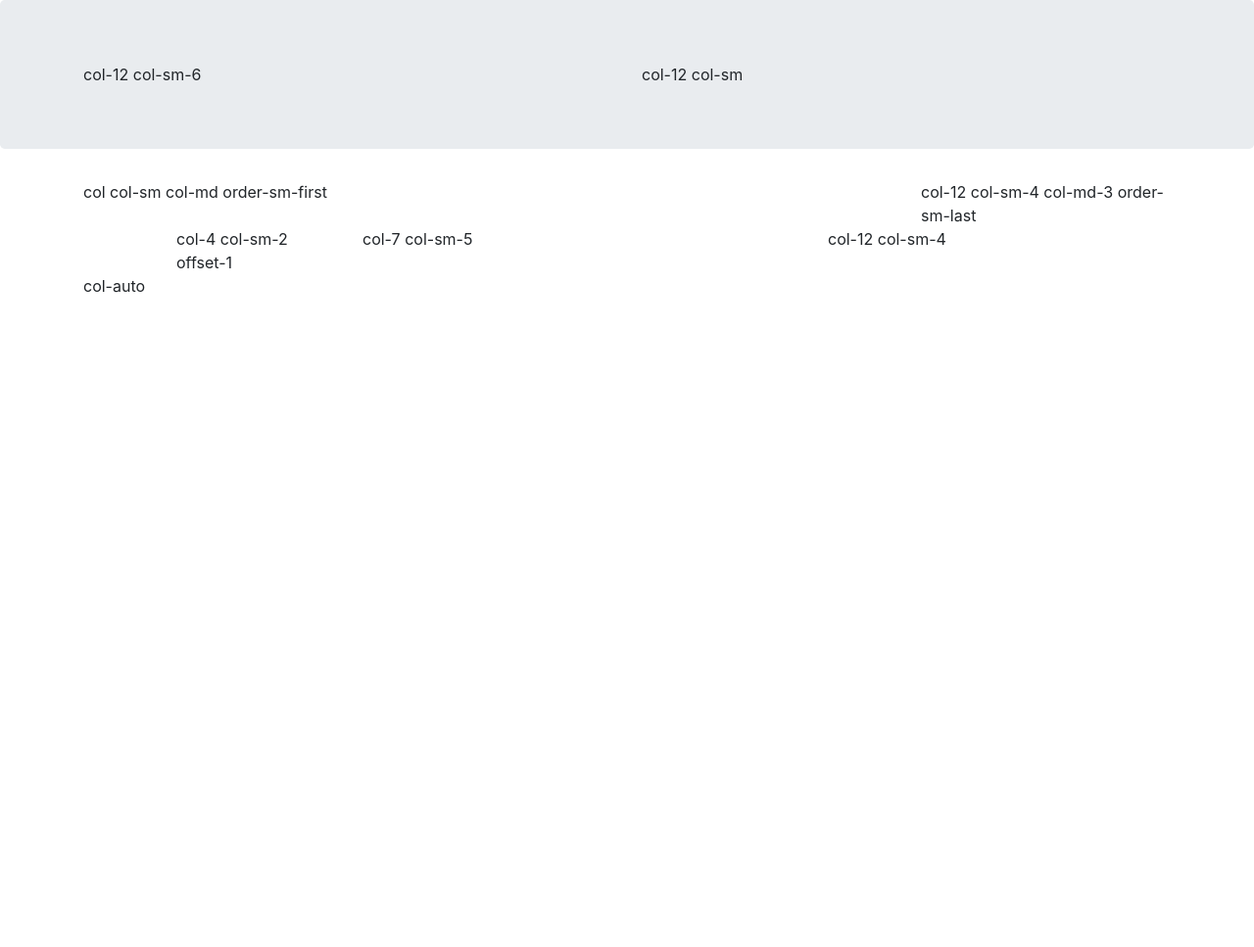
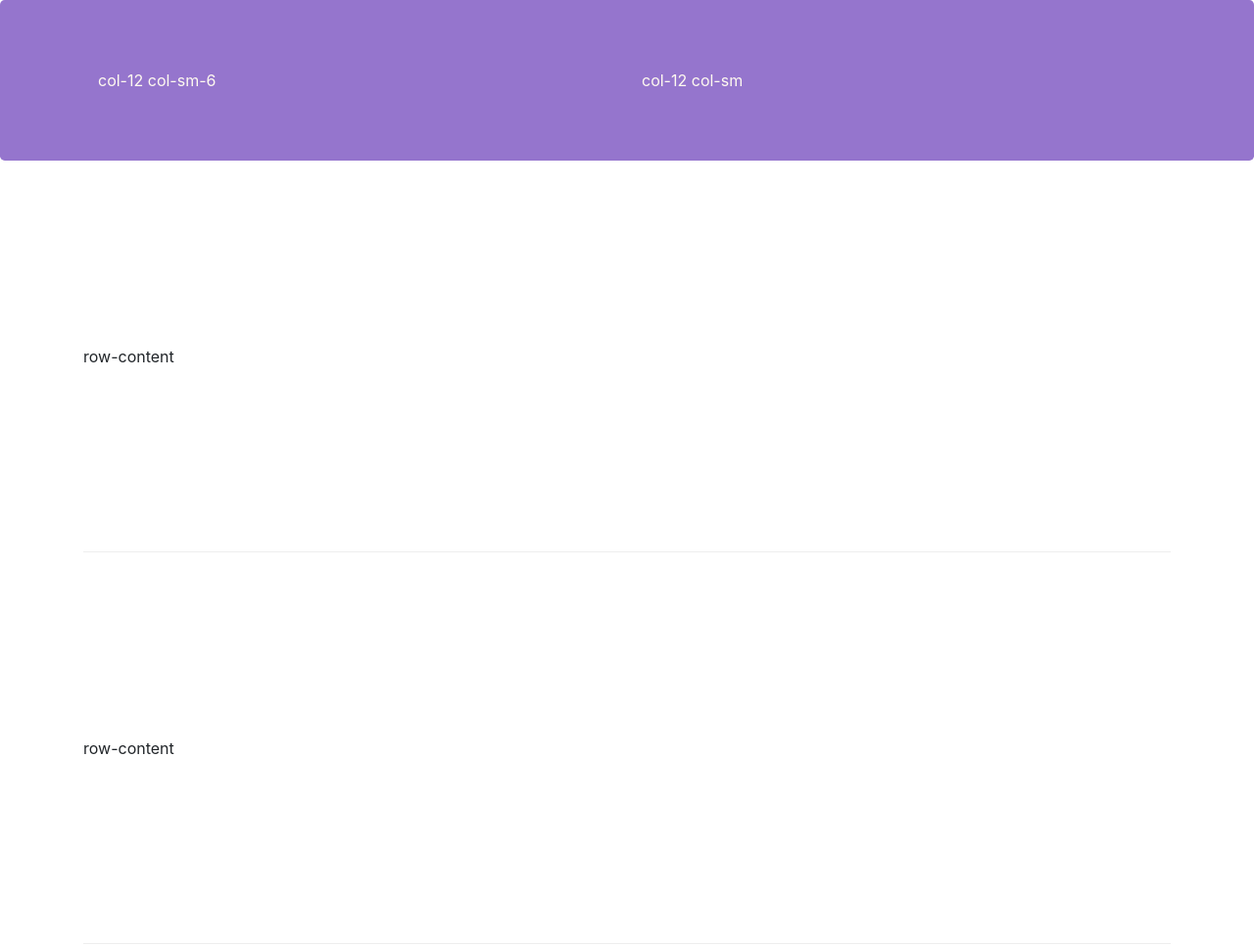
Before and after one commit to BichLien2706/git-test-01, a website: page index.html in a window 1280 px wide. Shown: the top 967 px of the page at 98% size. Before the commit the page ends 800 px from the top, so only its background shows below. Drawn offline with nearby package versions, Linux system fonts and the light colour scheme.

Commit message:
Bootstrap Grid Part 2

```diff
--- a/index.html
+++ b/index.html
@@ -6,11 +6,12 @@
     <meta name="viewport" content="width=device-width, initial-scale=1.0">
     <title>Document</title>
     <link rel="stylesheet" href="node_modules/bootstrap/dist/css/bootstrap.min.css">
+    <link rel="stylesheet" href="./style.css">
 </head>
 <body>
     <header class="jumbotron">
         <div class="container">
-            <div class="row">
+            <div class="row row-header">
                 <div class="col-12 col-sm-6"> col-12 col-sm-6 </div>
                 <div class="col-12 col-sm"> col-12 col-sm </div>
             </div>
@@ -18,25 +19,33 @@
     </header>
     <section>
         <div class="container">
-            <div class="row">
+            <div class="row row-content align-items-center"> row-content </div>
+
+
+            <div class="row row-content align-items-center"> row-content </div>
+
+            <div class="row row-content align-items-center">
                 <div class="col-12 col-sm-4 col-md-3 order-sm-last"> col-12 col-sm-4 col-md-3 order-sm-last</div>
                 <div class="col col-sm col-md order-sm-first"> col col-sm col-md order-sm-first</div>
             </div>
         </div>
     </section>
-    <footer>
+    <footer class="footer">
         <div class="container">
-            <div class="row">
-                <div class="col-4 offset-1 col-sm-2"> col-4 col-sm-2 offset-1 </div>
+            <div class="row justify-content-center">
+                <div class="col-4 offset-1 col-sm-2">
+                    <!-- col-4 offset-1 col-sm-2 -->
+                    <ul class="list-unstyled"> list-unstyled </ul>
 
-
+                </div>
                 <div class="col-7 col-sm-5"> col-7 col-sm-5 </div>
 
 
-                <div class="col-12 col-sm-4"> col-12 col-sm-4 </div>
+                <div class="col-12 col-sm-4 align-self-center"> col-12 col-sm-4 </div>
 
 
-                <div class="col-auto"> col-auto </div>
+                <div class="col-auto text-center"> col-auto </div>
+                <!-- <ul class="list-unstyled"> ... </ul> -->
             </div>
         </div>
     </footer>
--- /dev/null
+++ b/style.css
@@ -0,0 +1,33 @@
+.row-header{
+    margin:0px auto;
+    padding:0px;
+}
+
+
+.row-content {
+    margin:0px auto;
+    padding: 50px 0px 50px 0px;
+    border-bottom: 1px ridge;
+    min-height:400px;
+}
+
+
+.footer{
+    background-color: #D1C4E9;
+    margin:0px auto;
+    padding: 20px 0px 20px 0px;
+}
+
+.jumbotron {
+    padding:70px 30px 70px 30px;
+    margin:0px auto;
+    background: #9575CD ;
+    color:floralwhite;
+}
+
+
+address{
+    font-size:80%;
+    margin:0px;
+    color:#0f0f0f;
+}
```
